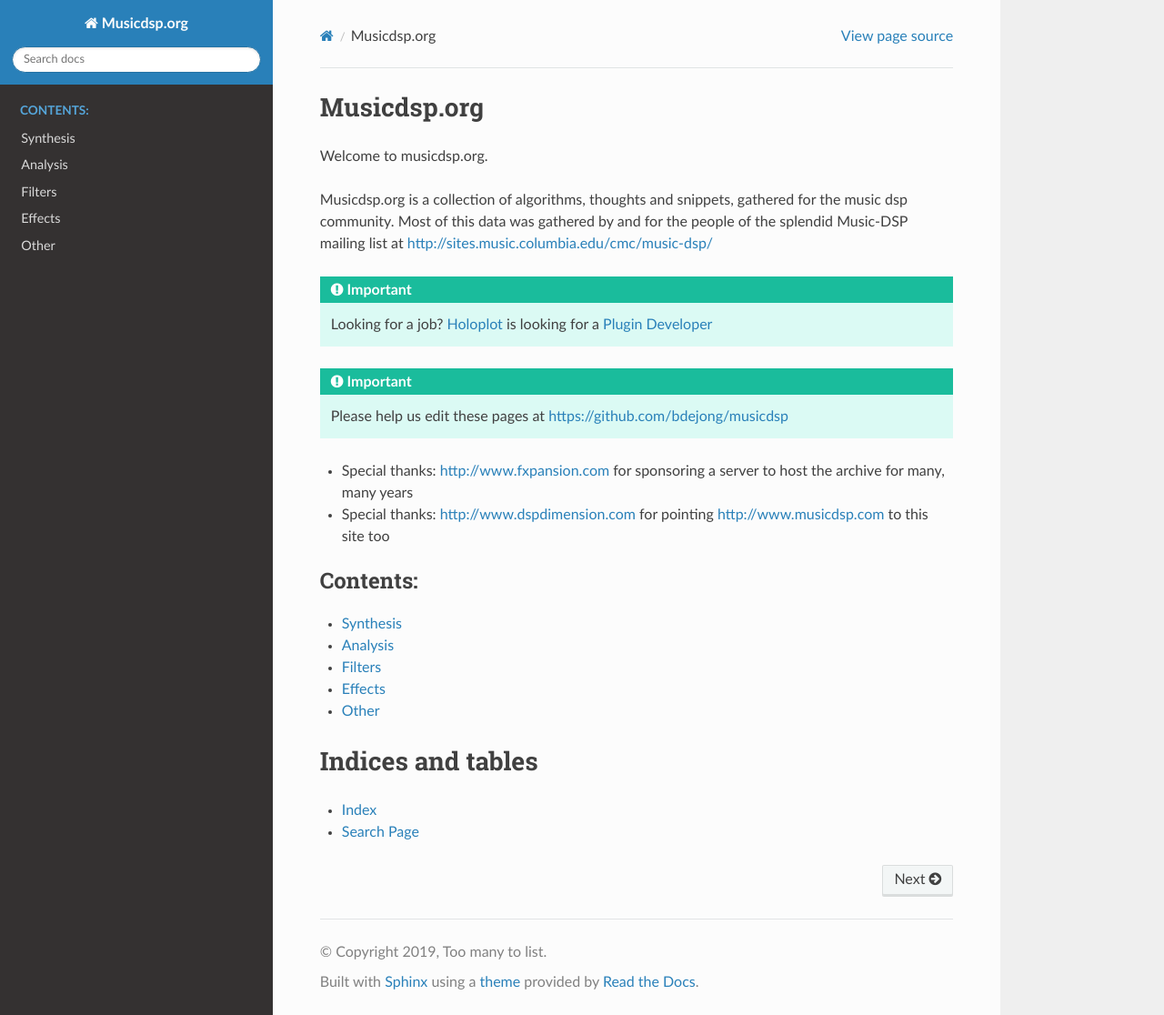
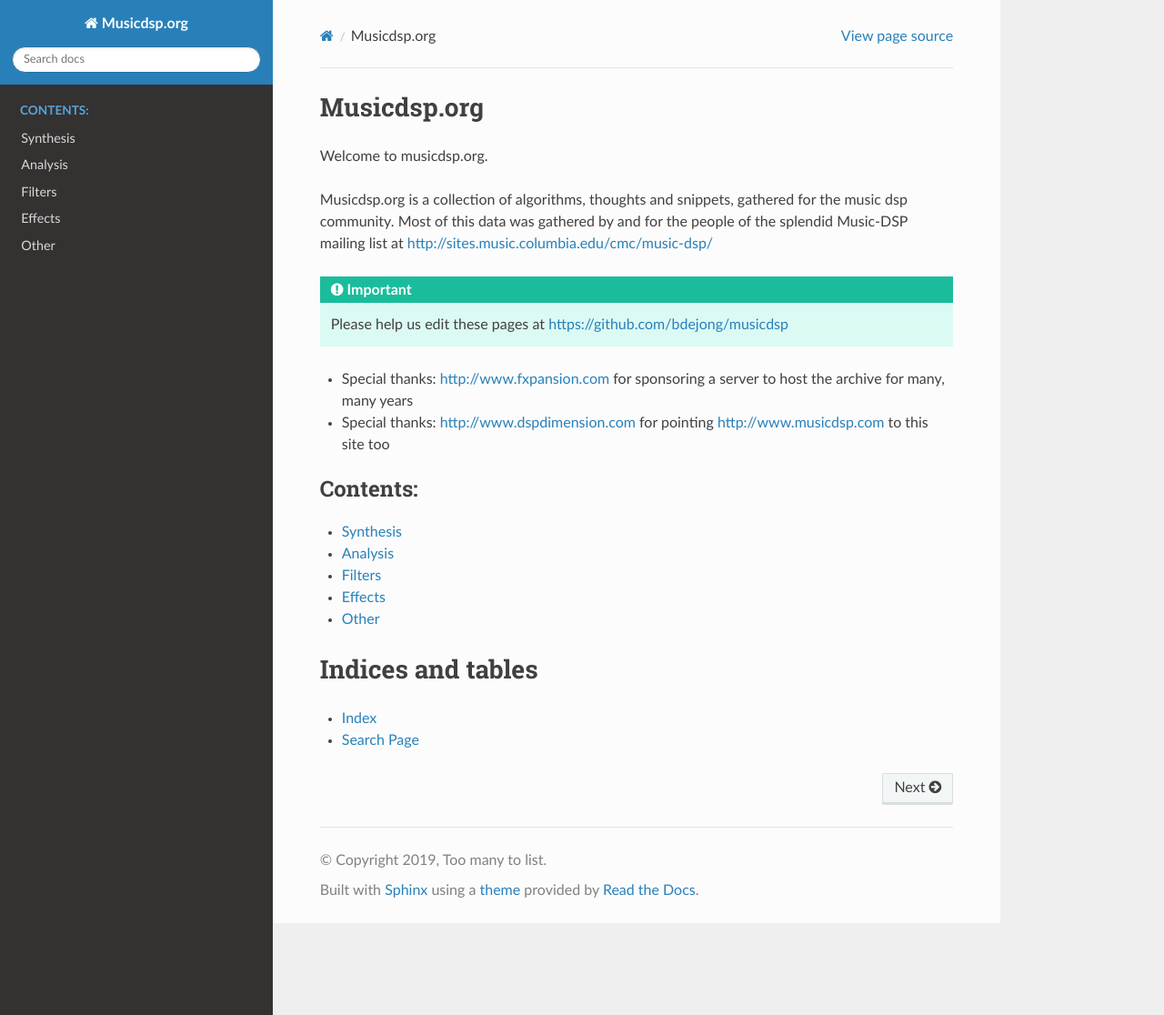
Before and after one commit to bdejong/musicdsp, a Sphinx documentation site: the page built from source/index.rst, in a window 1280 px wide and 1116 px high. Shown: the whole window at 91% size. Built offline with Sphinx 7.4.7 and the Read the Docs theme 2.0.0, drawn with Linux system fonts in a browser that asks for light colours.

Commit message:
Update index.rst

```diff
--- a/source/index.rst
+++ b/source/index.rst
@@ -6,9 +6,6 @@
 Musicdsp.org is a collection of algorithms, thoughts and snippets, gathered for the music dsp community. Most of this data was gathered by and for the people of the splendid Music-DSP mailing list at http://sites.music.columbia.edu/cmc/music-dsp/
 
 .. important::
-   Looking for a job? `Holoplot <http://www.holoplot.com>`__ is looking for a `Plugin Developer <https://holoplot-jobs.personio.de/job/110503>`__
-
-.. IMPORTANT::
    Please help us edit these pages at https://github.com/bdejong/musicdsp
 
 - Special thanks: http://www.fxpansion.com for sponsoring a server to host the archive for many, many years
```
